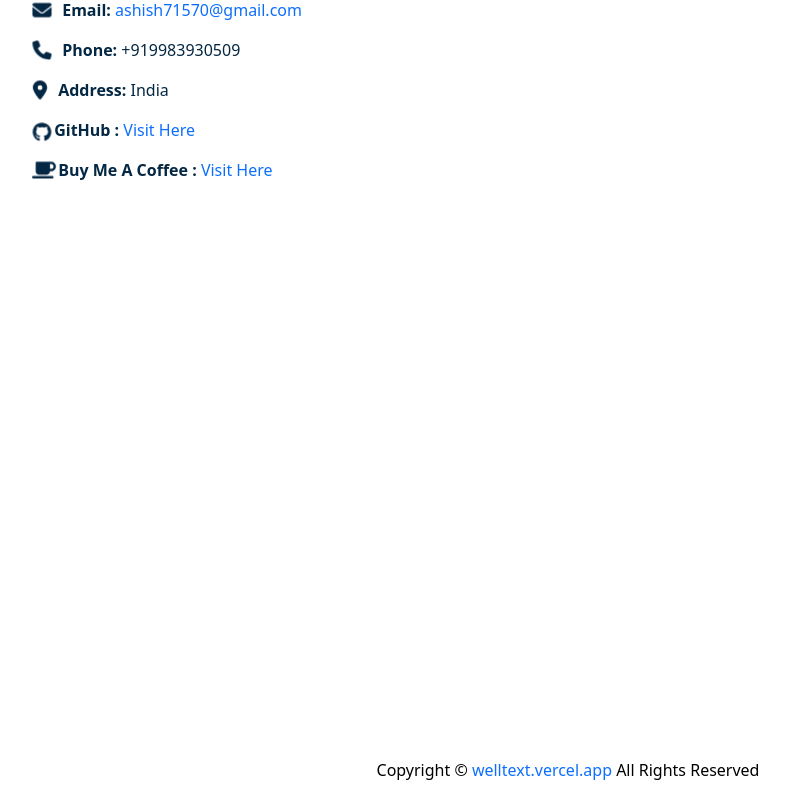
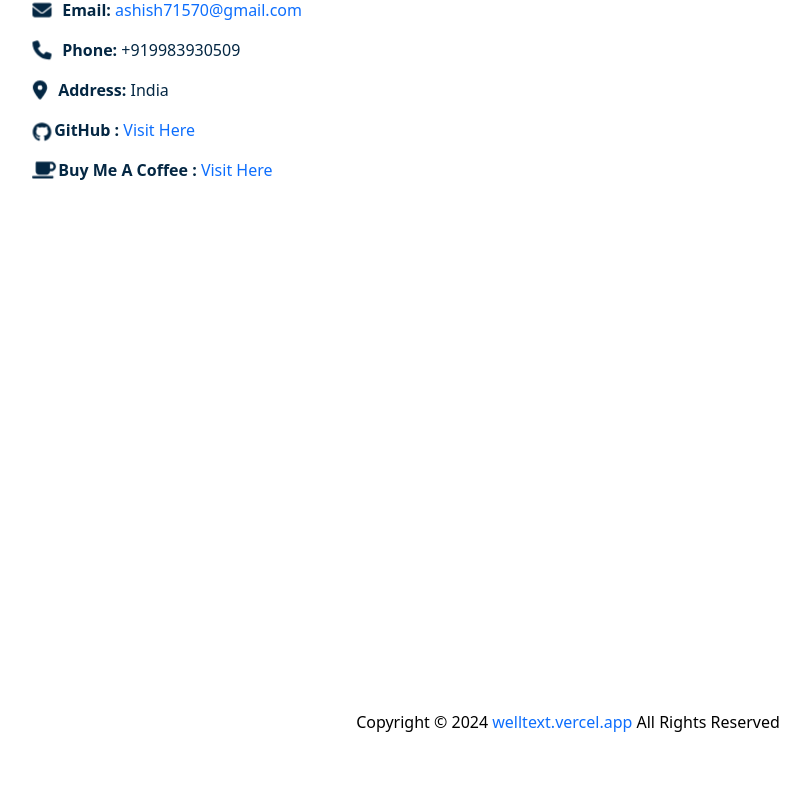
Before and after one commit to Akashmishra1209/codeweb, a React (Create React App) app: page /contact in a window 1280 px wide. Shown: the part 218-1024 px from the top of the page, without its empty margins (72-882 px from the left). After the commit the page ends 976 px from the top, so only its background shows below. Built offline with nearby package versions, Linux system fonts and the light colour scheme.

Commit message:
Removed min-ch-100 And Added It Dynamicaly

```diff
--- a/src/App.js
+++ b/src/App.js
@@ -43,7 +43,7 @@ function App() {
     <>
       <Navbar mode={mode} togglemode={togglemode} />
       <Analytics />
-      <main className='container mt-4' mode={mode}>
+      <main className='container mt-4 min-vh-100' mode={mode}>
         <div className="box fixed-top ">
 
           <Alert alert={alert} />
@@ -61,8 +61,12 @@ function App() {
           <Route path='*' element={<NotFoundPage mode={mode} togglemode={togglemode} />} />
         </Routes>
       </main>
-      <footer className={`py-4 text-center text-${mode=='light'?'black':'secondary'}`}>Copyright &copy; <a href="https://welltext.vercel.app" className='text-decoration-none'>welltext.vercel.app</a> All Rights Reserved
+      <footer className={`py-4 text-center text-${mode === 'light' ? 'black' : 'white'}`}>
+        <span>Copyright &copy; 2024 </span>
+        <a href="https://welltext.vercel.app" className="text-decoration-none">welltext.vercel.app</a>
+        <span> All Rights Reserved</span>
       </footer>
+
 
     </>
   )
--- a/src/components/Alert.js
+++ b/src/components/Alert.js
@@ -3,7 +3,7 @@ import React from 'react'
 function Alert(props) {
     return (
         props.alert &&
-        <div style={{ height: "55px" }} className="min-vh-100">
+        <div style={{ height: "55px" }}>
             <div className="alert alert-success alert-dismissible fade show mb-4 fixed-top " role="alert" style={{ height: '60px' }}>
                 <strong>{props.alert.type} : </strong>{props.alert.msg}
                 {/* <button type="button" className="btn-close" data-bs-dismiss="alert" aria-label="Close"></button> */}
--- a/src/components/Contact.js
+++ b/src/components/Contact.js
@@ -14,7 +14,7 @@ export default function ContactUs(props) {
     }
 
     return (
-        <div className="container min-vh-100 my-5">
+        <div className="container my-5">
             <h1 className="my-4" style={TextStyle}>Contact Us</h1>
             <p className="" style={TextStyle}>If You Have Any Suggestions Or Complain About Our Site,Contact Us Now.</p>
             <div style={TextStyle} className='container '>
--- a/src/components/Download.js
+++ b/src/components/Download.js
@@ -11,7 +11,7 @@ export default function Download(props) {
     }
     return (
         <>
-            <div className="container min-vh-100 mt-3" style={myStyle}>
+            <div className="container mt-3" style={myStyle}>
                 <div className={`mt-4 p-5 rounded `} >
                     <h1 id="title" >Download Android APK Of WellText Now</h1>
                     <p id="def">Download the ad-free Android version of WellText today, completely free and without any signup required! Enjoy a seamless writing experience with our intuitive and feature-rich text editor. Whether you're jotting down notes, drafting a blog post, or working on your next novel, WellText offers a clutter-free environment to unleash your creativity. Say goodbye to distractions and hello to productivity with our sleek and user-friendly app. Get started now and elevate your writing game on the go!</p>
--- a/src/components/New.js
+++ b/src/components/New.js
@@ -40,7 +40,7 @@ export default function New(props) {
 
     console.log(blogs.sort())
     return (
-        <div className="min-vh-100">
+        <div>
             <h1 style={TextStyle} className='text-center '>All Updates</h1>
             <ul>
                 {/* Map through the blogs array and render each blog post */}
--- a/src/components/Search.js
+++ b/src/components/Search.js
@@ -67,7 +67,7 @@ const WellText = (props) => {
     };
 
     return (
-        <div className="min-vh-100">
+        <div>
             <h1 style={TextStyle} className='text-center '>Result For <span className='fw-bold'>{searchQuery}</span></h1>
             <ul>
                 {filteredBlogs.map((blog) => (
--- a/src/components/slug.js
+++ b/src/components/slug.js
@@ -37,7 +37,7 @@ const Post = (props) => {
     }
 
     return (
-        <div className="min-vh-100">
+        <div>
             <h1>{post.name}</h1>
             <PortableText
                 value={post.content}
```
